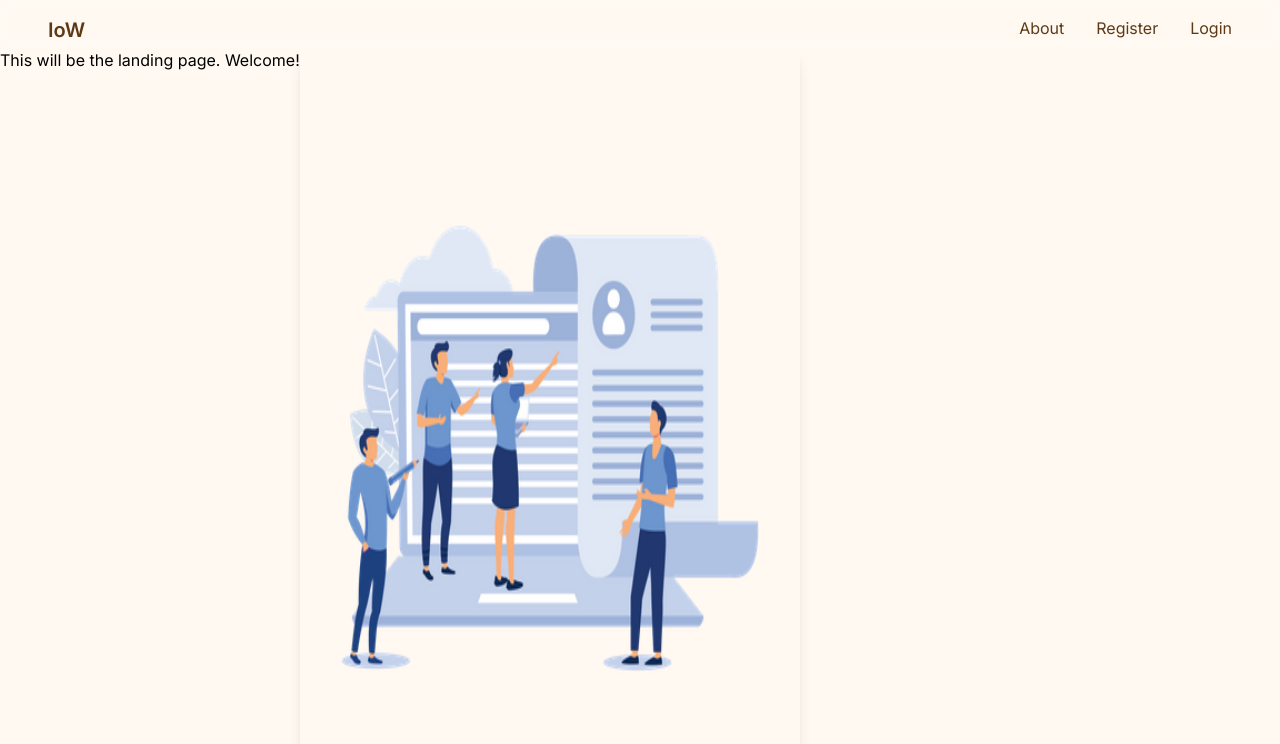
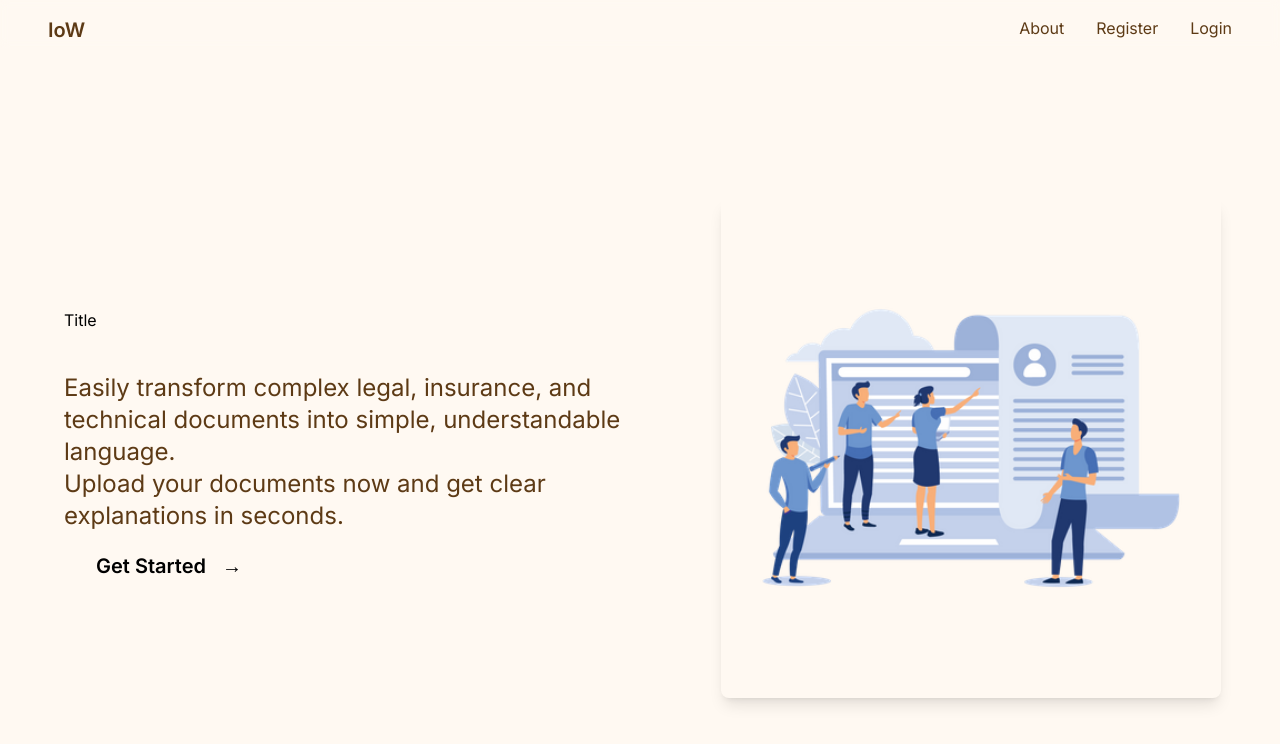
Before and after one commit to JonathanZeray/doc-simple, a Next.js app: page / in a window 1280 px wide. Shown: the top 744 px of the page. Built offline with nearby package versions, Linux system fonts and the light colour scheme; no server answers.

Commit message:
Added CTAbutton to LandingPage. + Styled landing page and added "welcome" text.

```diff
--- a/src/components/LandingPage.tsx
+++ b/src/components/LandingPage.tsx
@@ -1,9 +1,21 @@
+import { CTAButtonWithArrow } from "@/ui/Buttons";
 import Image from "next/image";
 export const LandingPage = () => {
   return (
     <>
-      <div className="flex flex-col-reverse sm:flex-row w-full h-screen gap-16 sm:gap-0">
-        <h1>This will be the landing page. Welcome!</h1>
+      <div className="flex flex-col-reverse sm:flex-row w-full sm:h-screen gap-16 sm:gap-0">
+        <div className="flex flex-col px-4 sm:ml-12 justify-center gap-4 sm:gap-10">
+          <h1>Title</h1>
+          <div>
+            <h3 className="text-lg sm:text-2xl text-[#013912] leading-6 sm:text-darkBrown pb-3">
+              Easily transform complex legal, insurance, and technical documents
+              into simple, understandable language. <br /> Upload your documents
+              now and get clear explanations in seconds.
+            </h3>
+            <CTAButtonWithArrow text="Get Started" />
+          </div>
+        </div>
+        <div className="w-full sm:h-full flex justify-center items-center">
           <Image
             src="/images/form-illustration.webp"
             width={500}
@@ -12,6 +24,7 @@
             className="sm:shadow-lg rounded-lg overflow-hidden"
           />
         </div>
+      </div>
     </>
   );
 };
```
Lines whose indentation alone changed are shown as unchanged.
